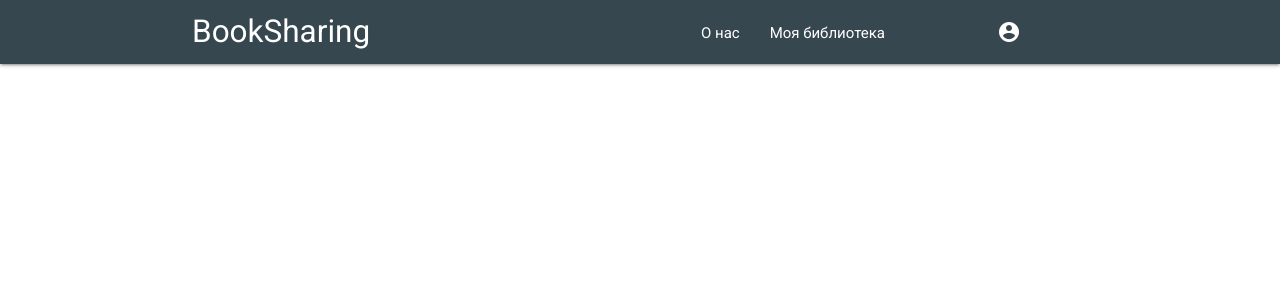
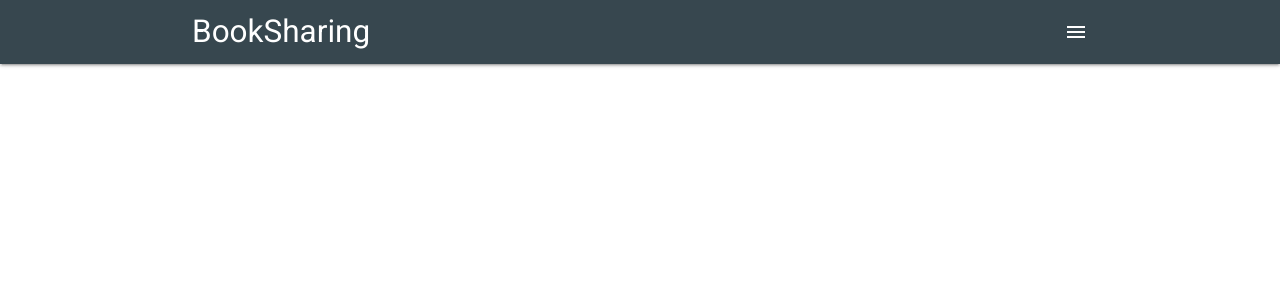
Before and after one commit to SERGEYDJUM/Infinity, a Django app: page / in a window 1280 px wide. Shown: the top 300 px of the page. Run offline with Django 3.2, Linux system fonts and the light colour scheme.

Commit message:
Remade header... again

```diff
--- a/BookSharing/MainApp/static/css/header.css
+++ b/BookSharing/MainApp/static/css/header.css
@@ -14,3 +14,10 @@ html
 {
   width: 10vw;
 }
+
+.unselectable {
+  -moz-user-select: none;
+  -khtml-user-select: none;
+  -webkit-user-select: none;
+  user-select: none;
+}
--- a/BookSharing/MainApp/static/js/common.js
+++ b/BookSharing/MainApp/static/js/common.js
@@ -1,6 +1,6 @@
 $(document).ready(function()
 {
   $(".sidenav").sidenav();
-  $('.dropdown-trigger').dropdown();
+  $('.dropdown-trigger').dropdown({constrainWidth: false, coverTrigger: false });
   $('.modal').modal();
 });
--- a/BookSharing/MainApp/templates/includes/header.html
+++ b/BookSharing/MainApp/templates/includes/header.html
@@ -3,24 +3,18 @@
 <link rel="stylesheet" href="{% static 'css/header.css' %}"></link>
 <div class="navbar-fixed hide-on-small-only">
 <nav>
-  <div class="navbar-fixed nav-wrapper blue-grey darken-3 ">
+  <div class="navbar-fixed nav-wrapper blue-grey darken-3">
     <div class="container">
-      <ul class="right">
-        <li><a class="waves-effect light" href="/about">О нас</a></li>
-        <li><a class="waves-effect light" href="/lib">Моя библиотека</a></li>
-        <li>
-          <a class="waves-effect light" href="/accounts/login">
-            <!-- Dropdown Trigger -->
-            <a class='dropdown-trigger btn blue-grey darken-3 waves-effect waves-light z-depth-0' href='#' data-target='dropdown1'><i class="large material-icons">account_circle</i></a>
-            <!-- Dropdown Structure -->
-            <ul id='dropdown1' class='dropdown-content'>
-              <li><a href="/lib" class="green-text waves-effect waves-light">Мои книги</a></li>
-              <li><a href="#укажите в коде ссылку" class="green-text waves-effect waves-light">Настройки</a></li>
-            </ul>
-          </a>
-        </li>
+      <i class='right material-icons dropdown-trigger unselectable' data-target='dropdown1'>menu</i>
+      <!-- Dropdown Structure -->
+      <ul id='dropdown1' class='dropdown-content'>
+        <li><a href="/lib" class="white-text waves-effect waves-light blue-grey darken-3">Мои книги</a></li>
+        <li><a href="/account" class="white-text waves-effect waves-light blue-grey darken-3">Настройки аккаунта</a></li>
+        <li><a class="white-text waves-effect waves-light blue-grey darken-3" href="/about">О нас</a></li>
+        <li><a class="white-text waves-effect waves-light blue-grey darken-3">Выйти</a></li>
       </ul>
-      <a href="/" class="brand-logo left">BookSharing</a>
+
+      <a href="/" class="brand-logo left unselectable">BookSharing</a>
     </div>
   </div>
 </nav>
@@ -36,9 +30,9 @@
         <span class="white-text email">5 уровень 100xp</span> <!-- email так надо, чтоб всё работало-->
       </div>
     </li>
-    <li><a class="waves-effect light" href="/">Книги</a></li>
-    <li><a class="waves-effect light" href="/lib">Моя библиотека</a></li>
-    <li><a class="waves-effect light" href="/account">Настройки аккаунта</a></li>
-    <li><a class="waves-effect light" href="/about">О нас</a></li>
+    <li><a class="waves-effect waves-light" href="/">Книги</a></li>
+    <li><a class="waves-effect waves-light" href="/lib">Моя библиотека</a></li>
+    <li><a class="waves-effect waves-light" href="/account">Настройки аккаунта</a></li>
+    <li><a class="waves-effect waves-light" href="/about">О нас</a></li>
 </ul>
 </header>
```
Also changed, not shown: BookSharing/MainApp/templates/registration/signin.html (+7 -6 lines), BookSharing/MainApp/static/images/logo.png.
